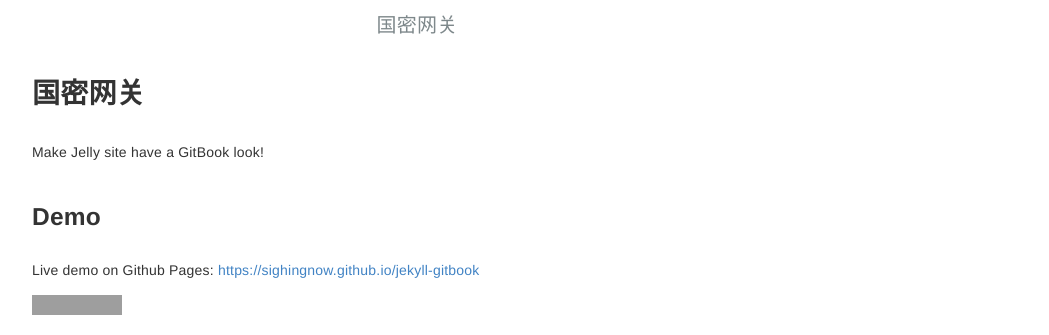
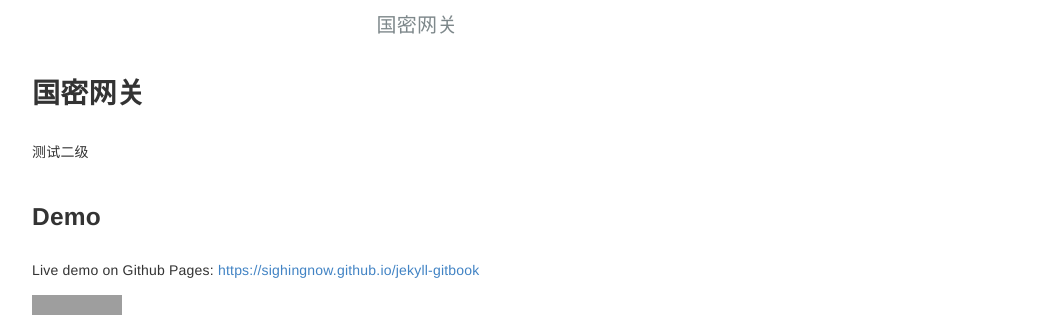
Before and after one commit to herotheo/GMPortalDocs, a Jekyll site: the page built from index.md, in a window 1280 px wide. Shown: the top 335 px of the page, without its empty margins (223-1272 px from the left). Built offline with Jekyll 4.4.1, drawn with Linux system fonts in a browser that asks for light colours; grey boxes are pictures that could not be loaded.

Commit message:
测试修改

```diff
--- a/index.md
+++ b/index.md
@@ -2,7 +2,7 @@
 layout: home
 ---
 
-Make Jelly site have a GitBook look!
+测试二级
 
 ## Demo
 
```
